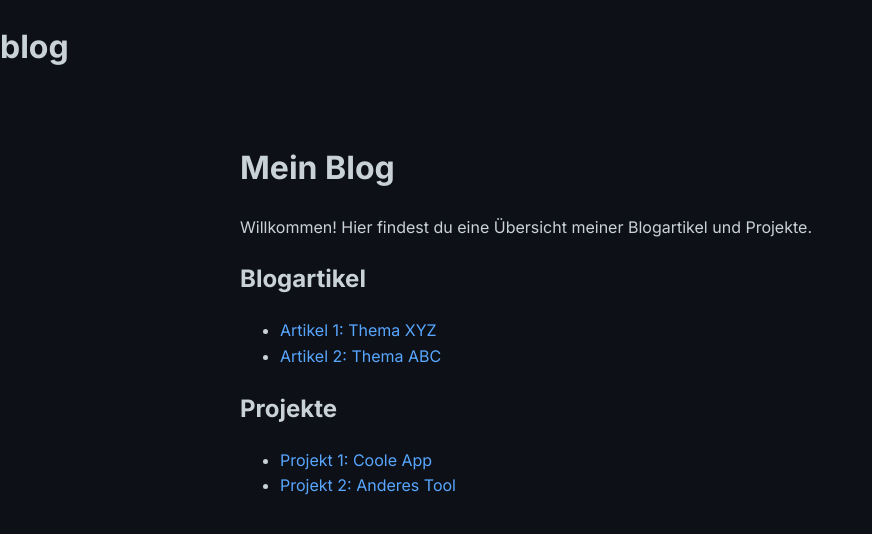
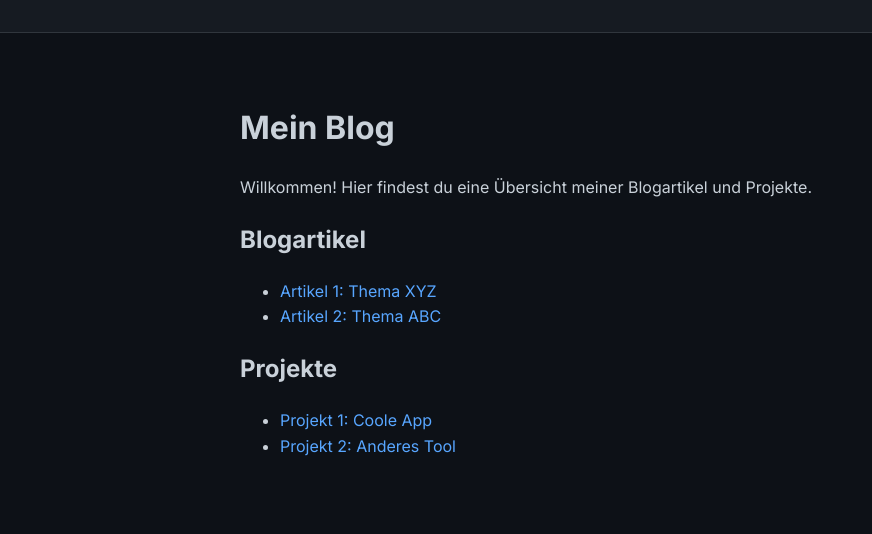
Before and after one commit to fpiesik/blog, a Jekyll site: the page built from index.md, in a window 1280 px wide. Shown: the top 534 px of the page, without its empty margins (0-872 px from the left). Built offline with Jekyll 4.4.1, drawn with Linux system fonts in a browser that asks for light colours.

Commit message:
Update default.html

```diff
--- a/_layouts/default.html
+++ b/_layouts/default.html
@@ -21,6 +21,16 @@
     a:hover {
       text-decoration: underline;
     }
+    header {
+      background-color: #161b22; /* Etwas dunkler als der Haupt-Hintergrund */
+      padding: 1rem;
+      text-align: center;
+      border-bottom: 1px solid #30363d;
+    } -->
+    header h1 {
+      margin: 0;
+      color: #c9d1d9; /* Helle Schrift für den Header */
+    }
     main {
       max-width: 800px;
       margin: 2rem auto;
@@ -30,7 +40,7 @@
 </head>
 <body>
   <header>
-    <h1>{{ site.title | default: "Mein Blog" }}</h1>
+    <!--<h1>{{ site.title | default: "Mein Blog" }}</h1> -->
   </header>
   <main>
     {{ content }}
```
